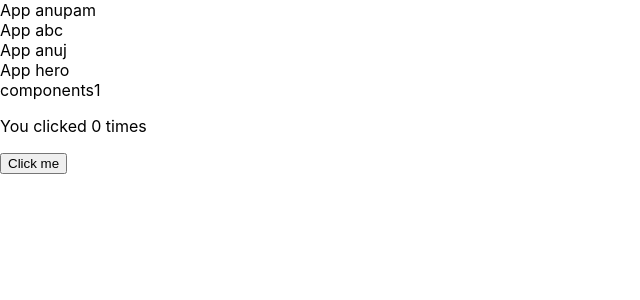
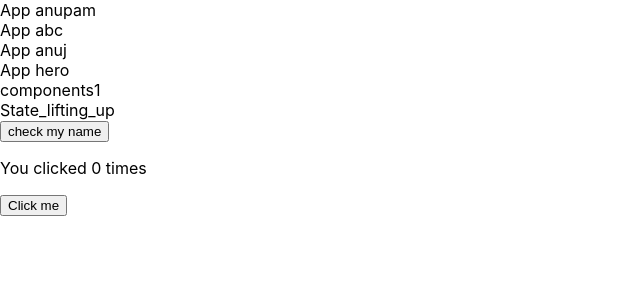
Before and after one commit to Anupam0173/My-react-complete-code, a React (Create React App) app: page / in a window 1280 px wide. Shown: the top 300 px of the page, without its empty margins (0-640 px from the left). Built offline with nearby package versions, Linux system fonts and the light colour scheme.

Commit message:
state lifting up example in which we pass data from child to parent

```diff
--- a/src/components/Components1.js
+++ b/src/components/Components1.js
@@ -1,7 +1,18 @@
 import React from 'react'
+import State_lifting_up from './State_lifting_up'
+function Compon1() {
 
-export default function Compon1() {
+
+  function agh(name)
+  {
+    alert(name)
+  }
   return (
-    <div>components1</div>
+    <>
+      <div>components1</div>
+      <State_lifting_up f1={agh} />
+    </>
   )
 }
+
+export default Compon1;
--- /dev/null
+++ b/src/components/State_lifting_up.js
@@ -0,0 +1,11 @@
+import React from 'react'
+
+export default function State_lifting_up(props) {
+  const name = "anupam"
+  return (
+    <>
+        <div >State_lifting_up</div>
+        <button onClick={()=>props.f1(name)}>check my name</button>
+    </>
+  )
+}
```
